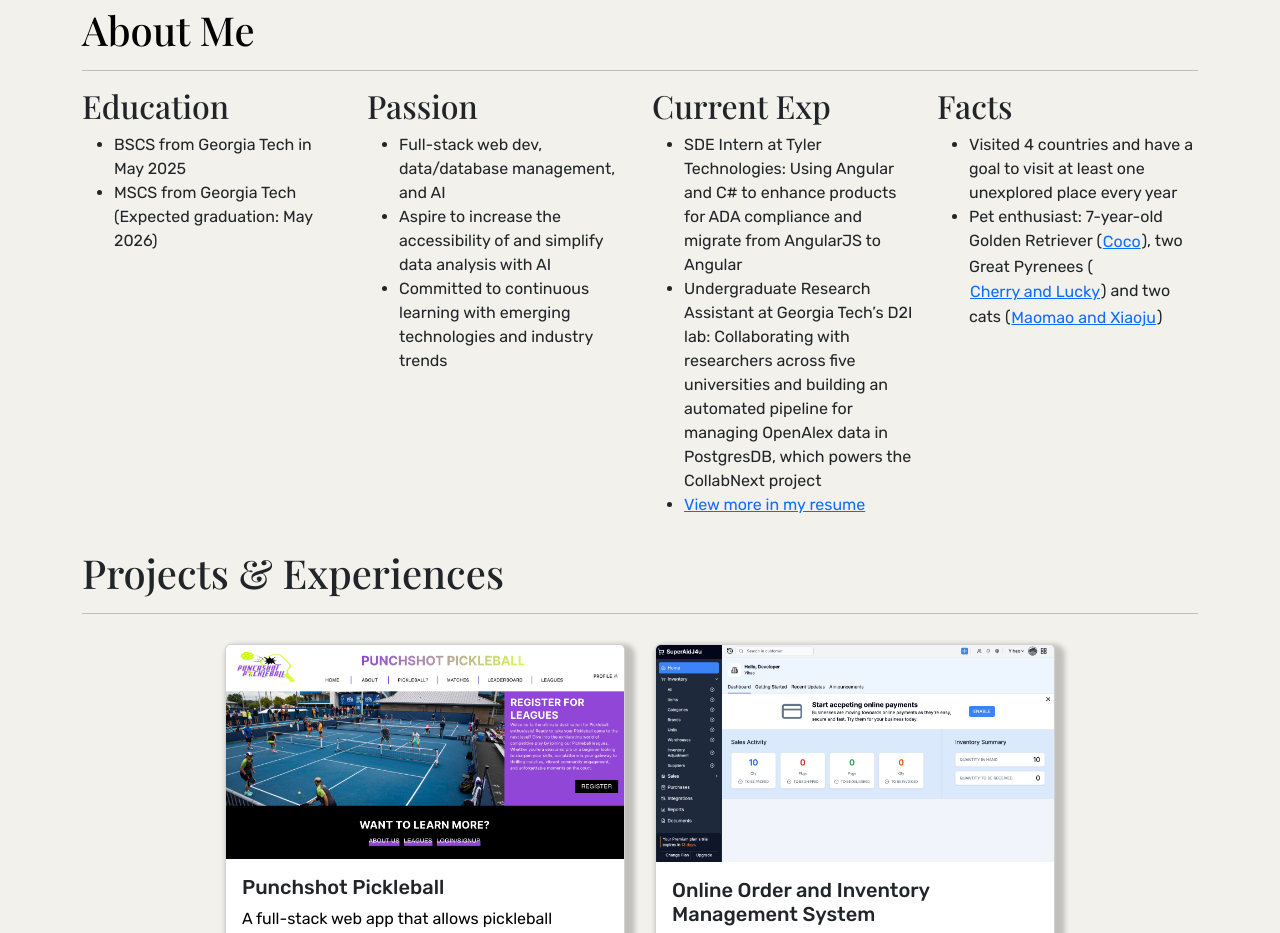
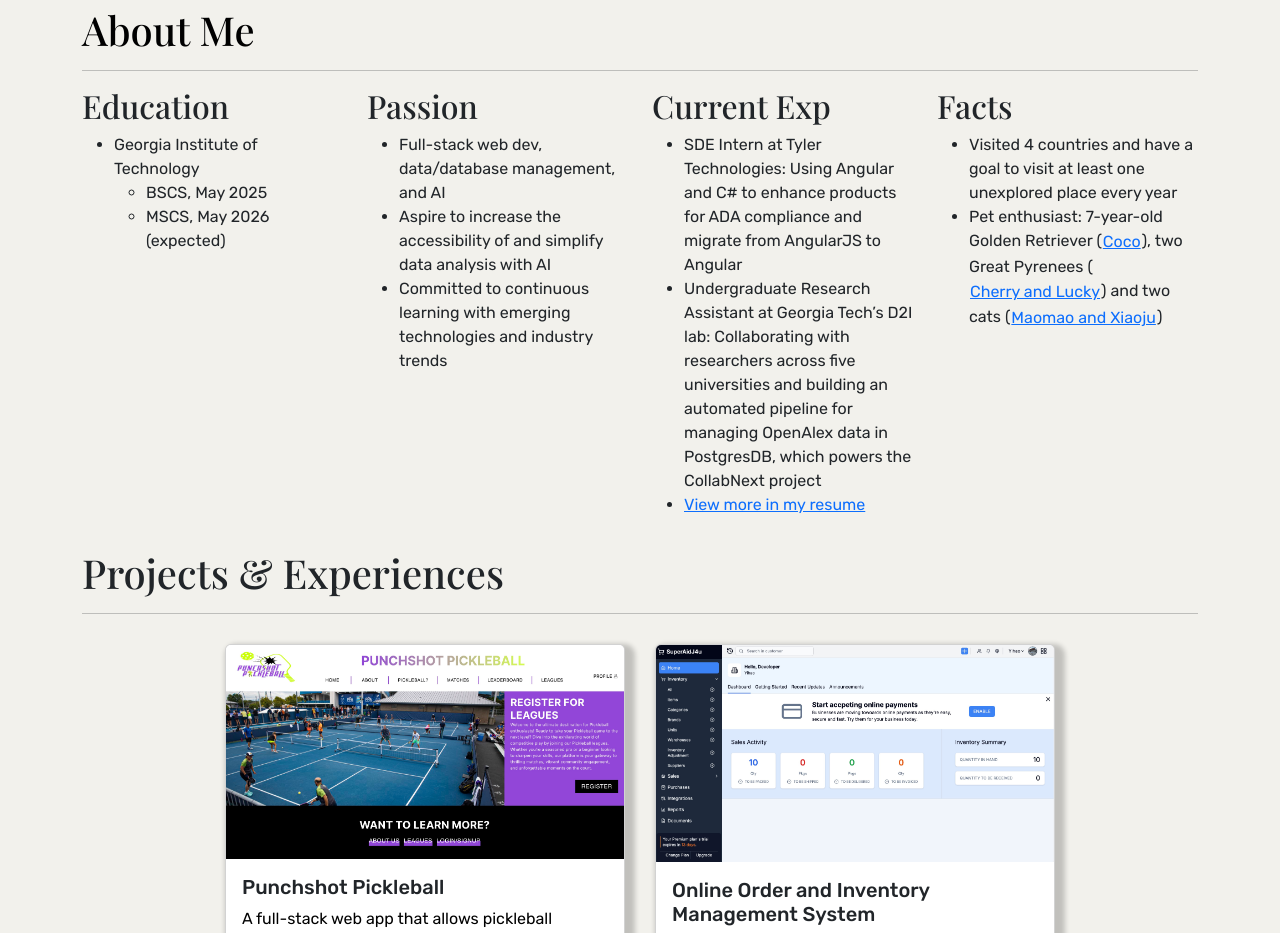
Before and after one commit to Ma1h01/website, a React (Create React App) app: page / in a window 1280 px wide. Shown: the part 820-1753 px from the top of the page. Built offline with nearby package versions, Linux system fonts and the light colour scheme; a web font is replaced by a local one.

Commit message:
Update education section description

```diff
--- a/src/components/Intro.js
+++ b/src/components/Intro.js
@@ -36,8 +36,12 @@
           <div className="intro-section education">
             <h2>Education</h2>
             <ul>
-              <li>BSCS from Georgia Tech in May 2025</li>
-              <li>MSCS from Georgia Tech (Expected graduation: May 2026)</li>
+              <li>Georgia Institute of Technology
+                <ul>
+                  <li>BSCS, May 2025</li>
+                  <li>MSCS, May 2026 (expected)</li>
+                </ul>
+              </li>
             </ul>
           </div>
         </Col>
```
